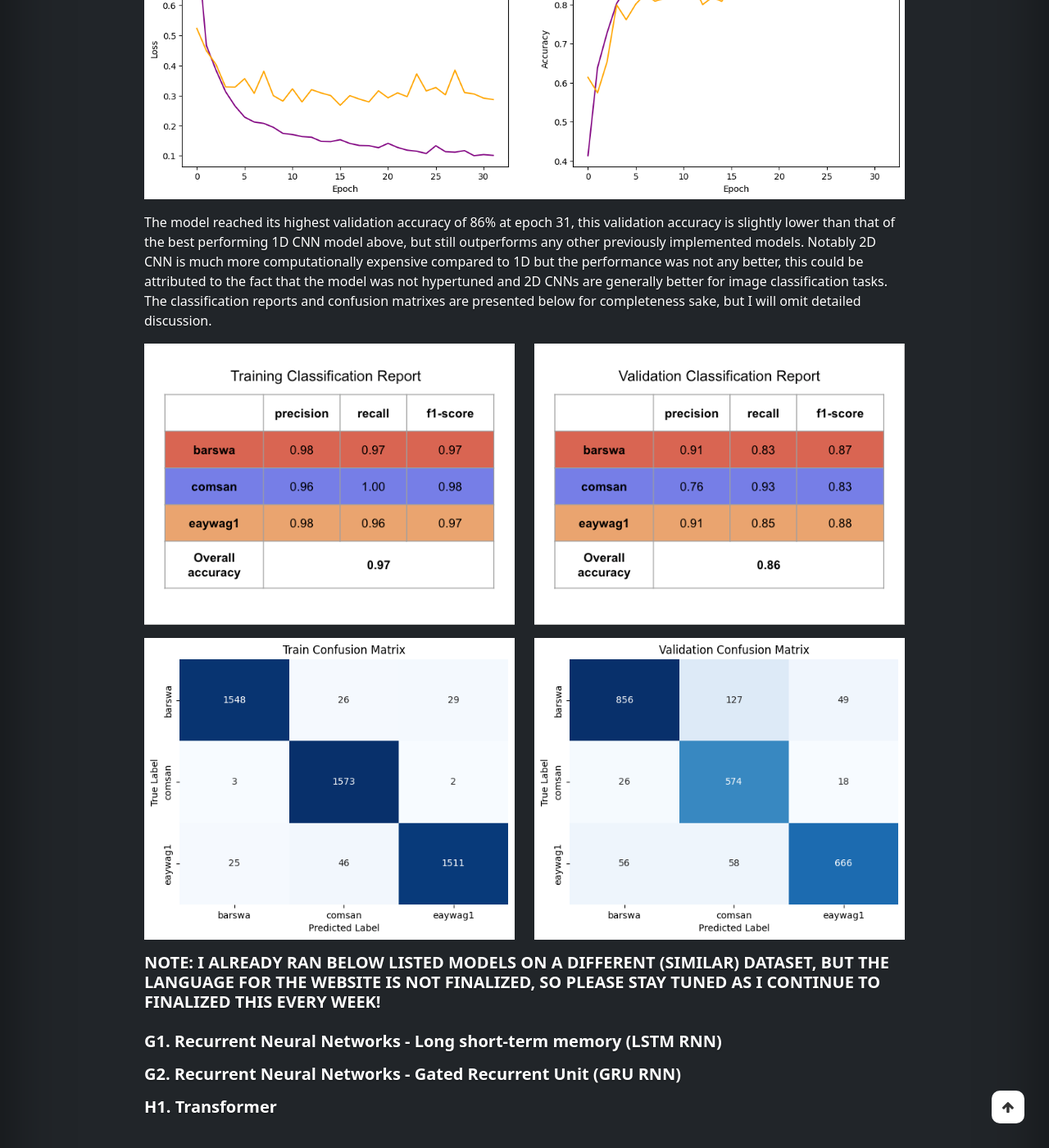
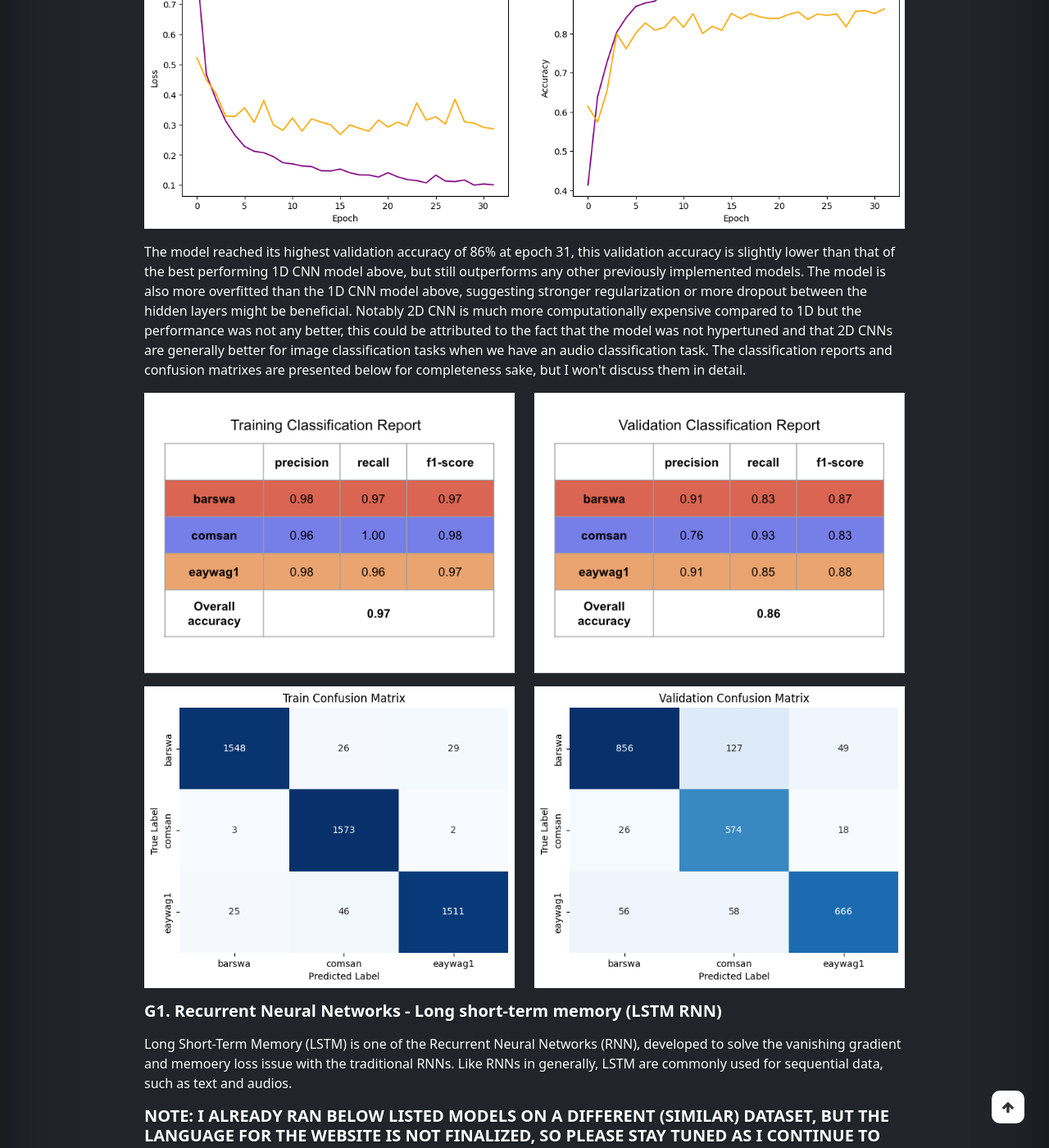
Before and after one commit to rachlllg/rachlllg.github.io, a Jekyll site: the page built from docs/_projects/2023-Bird_Song_Classifier_with_Machine_Learning.markdown, in a window 1280 px wide and 1400 px high, scrolled down 26211 px. Shown: the whole window at 82% size. Built offline with Jekyll 4.4.1, drawn with Linux system fonts in a browser that asks for light colours; nearby versions of some CDN libraries; comment, search, counter and statistics services are not loaded; some of the changed text lies outside the part shown.

Commit message:
update_project

```diff
--- a/docs/_projects/2023-Bird_Song_Classifier_with_Machine_Learning.markdown
+++ b/docs/_projects/2023-Bird_Song_Classifier_with_Machine_Learning.markdown
@@ -393,12 +393,25 @@
 <!-- TRAINING -->
 <div class='mb-5' id='training'>
   <h3 class='mb-3'><u>TRAINING</u></h3>
+  <p class='mt-3 mb-3 text-center' style="font-size:0.8em;">
+    <a href="#baseline" style='text-decoration: none;'>Baseline</a> &#183;
+    <a href="#rf" style='text-decoration: none;'>Random Forest</a> &#183;
+    <a href="#xgboost" style='text-decoration: none;'>XGBoost</a> &#183;
+    <a href="#svm" style='text-decoration: none;'>Support Vector Machine</a> &#183;
+    <a href="#logistic" style='text-decoration: none;'>Logistic Regression</a> &#183;
+    <a href="#ffnn" style='text-decoration: none;'>FFNN</a> &#183;
+    <a href="#1d" style='text-decoration: none;'>1D CNN</a> &#183;
+    <a href="#2d" style='text-decoration: none;'>2D CNN</a> &#183;
+    <a href="#lstm" style='text-decoration: none;'>LSTM RNN</a> &#183;
+    <a href="#gru" style='text-decoration: none;'>GRU RNN</a> &#183;
+    <a href="#transformer" style='text-decoration: none;'>Transformer</a>
+  </p>
   <!-- A1. Baseline -->
-  <h5 class='mb-3'><strong>A1. Baseline</strong></h5>
+  <h5 class='mb-3' id='baseline'><strong>A1. Baseline</strong></h5>
   <p>Each species represent 1/3 of the total duration in the training set, if one were to randomly guess the species, we would expect a 33% accuracy. This will serve as our baseline.</p>
   <p class='mb-4'>All notebooks for the models can be found in the 4.training folder in the GitHub repo.</p>
   <!-- B1. Ensemble - Random Forest -->
-  <h5 class='mb-3'><strong>B1. Ensemble - Random Forest</strong></h5>
+  <h5 class='mb-3' id='rf'><strong>B1. Ensemble - Random Forest</strong></h5>
   <div class="row">
     <div class="col-md-6">
       <p>Ensemble is a machine learning technique that combined multiple models to one model. Random Forest, rooted from decision tree, is one of the ensemble techniques, where multiple decision trees are used to find the most optimal predictive feature at each 'branch'. I used the <a href="https://scikit-learn.org/stable/modules/generated/sklearn.ensemble.RandomForestClassifier.html">RandomForestClassifier</a> from sklearn to implement the random forest models.</p>
@@ -470,7 +483,7 @@
   <p>I also tried applying random augmentation to the training samples for the 5 seconds and 8 seconds framed samples, but it did not improve the model performance. This is not to say augmentation is not useful, but rather the augmentation technique may need to be revisited. I also tried increasing the number of melspectrogram to 128 (instead of 20) which did not make a difference in model performance.</p>
   <p class='mb-4'>The best performing model had 73% validation accuracy, which is much higher than our baseline of 33% (random guess), the algorithm is performing better than I expected but consistent with the general characteristics of random forest, all models are severely overfitted to the training data. For hypertuning the models, I changed the number of estimators to 40 and 80. Neither change made notable difference in the model performance. I did not hypertune the criterion as my research suggested entropy is generally the better criterion to use.</p>
   <!-- B2. Ensemble - XGBoost -->
-  <h5 class='mb-3'><strong>B2. Ensemble - XGBoost</strong></h5>
+  <h5 class='mb-3' id='xgboost'><strong>B2. Ensemble - XGBoost</strong></h5>
   <p><a href="https://xgboost.readthedocs.io/en/stable/index.html#">XGBoost</a> is another ensemble machine learning technique that utilizes the gradient boosting framework to provide parallel tree boosting in decision tree algorithms. I used the Framed and Extraction classes for framing the audios and extracting the features in the random forest notebooks, but starting from XGBoost, I will be directly using the features saved in .pkl format to improve efficiency.</p>
   <p>Similar to the random forest models, I experimented with different combinations of features from 5 seconds framed audios and 8 seconds framed audios, with and without augmentation. Summarized below are the feature combinations from the models with the highest validation accuracy for each framed audio duration. All models were generated with 100 estimators, with dart as the booster.</p>
   <pre class='csv-table'>
@@ -531,7 +544,7 @@
     </div>
   </div>
   <!-- C1. Support Vector Machine -->
-  <h5 class='mb-3'><strong>C1. Support Vector Machine (SVM)</strong></h5>
+  <h5 class='mb-3' id='svm'><strong>C1. Support Vector Machine (SVM)</strong></h5>
   <p>Another tranditional machine learning algorithm commonly used for classification tasks is support vector machine (SVM), which is an algorithm used to identify a hyperplane that segregates/classifies the data points in an N-dimensional space. I used <a href='https://scikit-learn.org/stable/modules/generated/sklearn.svm.SVC.html'>SVC</a> from sklearn to implement the SVM models.</p>
   <p>I again experimented with different combinations of features from 5 seconds framed audios and 8 seconds framed audios, with and without augmentation. Summarized below are the feature combinations from the models with the highest validation accuracy for each framed audio duration. All models were generated with C=4 (regularization parameter), with rbf as the kernel.</p>
   <pre class='csv-table'>
@@ -584,7 +597,7 @@
   </pre>
   <p class='mb-4'>The results are still consistent with the findings from the previous two models so I will omit detailed discussion here. Notabily SVM was much faster to run than XGBoost and the training results are less overfitted with comparable validation accuracy. For hypertuning the models, I again used GridSearchCV from sklearn. The hypertuning did not improve the performance of the models.</p>
   <!-- D1. Logistic Regression -->
-  <h5 class='mb-3'><strong>D1. Logistic Regression</strong></h5>
+  <h5 class='mb-3' id='logistic'><strong>D1. Logistic Regression</strong></h5>
   <div class="row">
     <div class="col-md-6">
       <p>Logistic regression is perhaps the most basic machine learning algorithm for classification tasks. Similar to the earlier models, I experimented with different combinations of features from 5 seconds framed audios and 8 seconds framed audios, with and without augmentation. Summarized below are the feature combinations from the models with the highest validation accuracy for each framed audio duration. All models used Adam optimizer, 0.005 learning rate, batch size of 32, and ran for 100 epochs.</p>
@@ -646,7 +659,7 @@
   <img class="img-fluid mb-3" src="/assets/img/projects/bird_song_classifier/logistic_regression.png" alt="logistic regression learning curves">
   <p class='mb-4'>I did not bother hypertuning the models as I know logistic regression is not the best suited algorithm for the data.</p>
   <!-- E1. Feed Forward Neural Network (FFNN) -->
-  <h5 class='mb-3'><strong>E1. Feed Forward Neural Network (FFNN)</strong></h5>
+  <h5 class='mb-3' id='ffnn'><strong>E1. Feed Forward Neural Network (FFNN)</strong></h5>
   <p>The first deep neural network I tried is Feed Forward Neural Network (FFNN), it is essentially a logistic regression model but with hidden layers added. The hidden layers (actived with some non-linear activation function) allow the model to find non-linear relationships between the features and the labels.</p>
   <div class="row">
     <div class="col-md-6">
@@ -782,7 +795,7 @@
     </table>
   </pre>
   <!-- F1. 1D Convolutional Neural Networks (1D CNN) -->
-  <h5 class='mb-3'><strong>F1. 1D Convolutional Neural Networks (1D CNN)</strong></h5>
+  <h5 class='mb-3' id='1d'><strong>F1. 1D Convolutional Neural Networks (1D CNN)</strong></h5>
   <div class="row">
     <div class="col-md-9">
       <p>Similar to FFNN models implemented above, I implemented the 1D CNN models with tensorflow functional API architecture, with 8 seconds framed audios, MFCC as the main audio feature, and without augmentation.</p>
@@ -874,17 +887,17 @@
       <p>To perform hyperparameter tuning on the best performing model (highlighted above), I utilized <a href='http://hyperopt.github.io/hyperopt/'>HyperOpt</a>, a Python library for hyperparameter optimization. Hyperparameters selected for hyperparameter tuning are: learning rate, number of hidden layers, filter size, kernel size, stride size, pooling size, regularization strength, dropout rate, number of nodes in the last fully connected layer, and batch size. The different hyperarameters did not make a notable difference in the model performance, details can be seen in the c.1DCNN_8sec_w_continents_hyperopt.ipynb file.</p>
     </div>
     <div class="col-md-6 d-flex flex-column align-items-center justify-content-center">
-      <iframe src="https://www.youtube.com/embed/rN0bJVRuxmw?si=2a6RUSnJSkI8PSc2" title="YouTube video player" frameborder="0" allow="accelerometer; autoplay; clipboard-write; encrypted-media; gyroscope; picture-in-picture; web-share" allowfullscreen></iframe>
+      <iframe src="https://www.youtube.com/embed/_JG7Aa8thgE?si=az_qSSPaVsmKfhBE" title="YouTube video player" frameborder="0" allow="accelerometer; autoplay; clipboard-write; encrypted-media; gyroscope; picture-in-picture; web-share" allowfullscreen></iframe>
     </div>
   </div>
   <!-- F2. 2D Convolutional Neural Networks (2D CNN) -->
-  <h5 class='mb-3'><strong>F2. 2D Convolutional Neural Networks (2D CNN)</strong></h5>
+  <h5 class='mb-3' id='2d'><strong>F2. 2D Convolutional Neural Networks (2D CNN)</strong></h5>
   <div class="row">
     <div class="col-md-6">
       <p>Since the 1D CNN model (and prior models) showed 8 seconds framed audios without augmentation with MFCC(20) + RMS(1) + Spectral Centroid(1) + Continents(2) as features had the best performance, I implemented the 2D CNN model with tensorflow functional API architecture with these features.</p>
     </div>
     <div class="col-md-6 d-flex flex-column align-items-center justify-content-center">
-      <iframe src="https://www.youtube.com/embed/rN0bJVRuxmw?si=2a6RUSnJSkI8PSc2" title="YouTube video player" frameborder="0" allow="accelerometer; autoplay; clipboard-write; encrypted-media; gyroscope; picture-in-picture; web-share" allowfullscreen></iframe>
+      <iframe src="https://www.youtube.com/embed/fmBY6HNCwuk?si=5FfSopQVYZaoyD3-" title="YouTube video player" frameborder="0" allow="accelerometer; autoplay; clipboard-write; encrypted-media; gyroscope; picture-in-picture; web-share" allowfullscreen></iframe>
     </div>
   </div>
   <p>Compare to 1D CNN models where the filters only move down, the filters in 2D CNN models move in 2 directions: to the right and down. There are two ways of constructing the features for the 2D CNN model:</p>
@@ -900,7 +913,7 @@
   </div>
   <p>As can be seen in the model summary above, the model consisted of three 2D conv layers (each with kernel_size=(5,5), strides=(1,1), activated with the ReLU activation function, and L2 regularization=0.02, with the first layer having 64 filters and the two following layers having 32 filters each), each layer is followed by a max pooling layer (each with pool_size=(2,2)). The model is then followed by a flattening layer and then a fully connected layer (with units=1024), before being passed to a 50% dropout layer, which finally leads to the output layer. Similar to the 1D CNN model, I also utilized the 'rating' feature to create sample weights to give audio samples with worse ratings less weights during training. L2 regularization and dropout were employed to reduce overfitting, and callback technique was used to call the model back to the epoch with the highest weighted validation accuracy. The model was trained with the Adam optimizer, 0.001 learning rate, and batch size of 32.</p>
   <img class="img-fluid mb-3" src="/assets/img/projects/bird_song_classifier/2DCNN_progression.png" alt="2D CNN learning curves">
-  <p>The model reached its highest validation accuracy of 86% at epoch 31, this validation accuracy is slightly lower than that of the best performing 1D CNN model above, but still outperforms any other previously implemented models. Notably 2D CNN is much more computationally expensive compared to 1D but the performance was not any better, this could be attributed to the fact that the model was not hypertuned and 2D CNNs are generally better for image classification tasks. The classification reports and confusion matrixes are presented below for completeness sake, but I will omit detailed discussion.</p>
+  <p>The model reached its highest validation accuracy of 86% at epoch 31, this validation accuracy is slightly lower than that of the best performing 1D CNN model above, but still outperforms any other previously implemented models. The model is also more overfitted than the 1D CNN model above, suggesting stronger regularization or more dropout between the hidden layers might be beneficial. Notably 2D CNN is much more computationally expensive compared to 1D but the performance was not any better, this could be attributed to the fact that the model was not hypertuned and that 2D CNNs are generally better for image classification tasks when we have an audio classification task. The classification reports and confusion matrixes are presented below for completeness sake, but I won't discuss them in detail.</p>
   <div class="row">
     <div class="col-md-6 d-flex flex-column align-items-center justify-content-center">
       <img class="img-fluid mb-3" src="/assets/img/projects/bird_song_classifier/2DCNN_train_report.png" alt="2D CNN train classification report">
@@ -917,18 +930,17 @@
       <img class="img-fluid mb-3" src="/assets/img/projects/bird_song_classifier/2DCNN_val_cm.png" alt="2D CNN validation confusion matrix">
     </div>
   </div>
+  <!-- G1. Recurrent Neural Networks - Long Short-Term Memory (LSTM RNN) -->
+  <h5 class='mb-3' id='lstm'><strong>G1. Recurrent Neural Networks - Long short-term memory (LSTM RNN)</strong></h5>
+  <p>Long Short-Term Memory (LSTM) is one of the Recurrent Neural Networks (RNN), developed to solve the vanishing gradient and memoery loss issue with the traditional RNNs. Like RNNs in generally, LSTM are commonly used for sequential data, such as text and audios.</p>
 
   <h5 class='mb-4'><strong>NOTE: I ALREADY RAN BELOW LISTED MODELS ON A DIFFERENT (SIMILAR) DATASET, BUT THE LANGUAGE FOR THE WEBSITE IS NOT FINALIZED, SO PLEASE STAY TUNED AS I CONTINUE TO FINALIZED THIS EVERY WEEK!</strong></h5>
-  <!-- G1. Recurrent Neural Networks - Long Short-Term Memory (LSTM RNN) -->
-  <h5 class='mb-3'><strong>G1. Recurrent Neural Networks - Long short-term memory (LSTM RNN)</strong></h5>
-  <p></p>
-
   <!-- G2. Recurrent Neural Networks - Gated Recurrent Unit (GRU RNN) -->
-  <h5 class='mb-3'><strong>G2. Recurrent Neural Networks - Gated Recurrent Unit (GRU RNN)</strong></h5>
+  <h5 class='mb-3' id='gru'><strong>G2. Recurrent Neural Networks - Gated Recurrent Unit (GRU RNN)</strong></h5>
   <p></p>
 
   <!-- H1. Transformer -->
-  <h5 class='mb-3'><strong>H1. Transformer</strong></h5>
+  <h5 class='mb-3' id='transformer'><strong>H1. Transformer</strong></h5>
   <p></p>
 
 </div>
```
